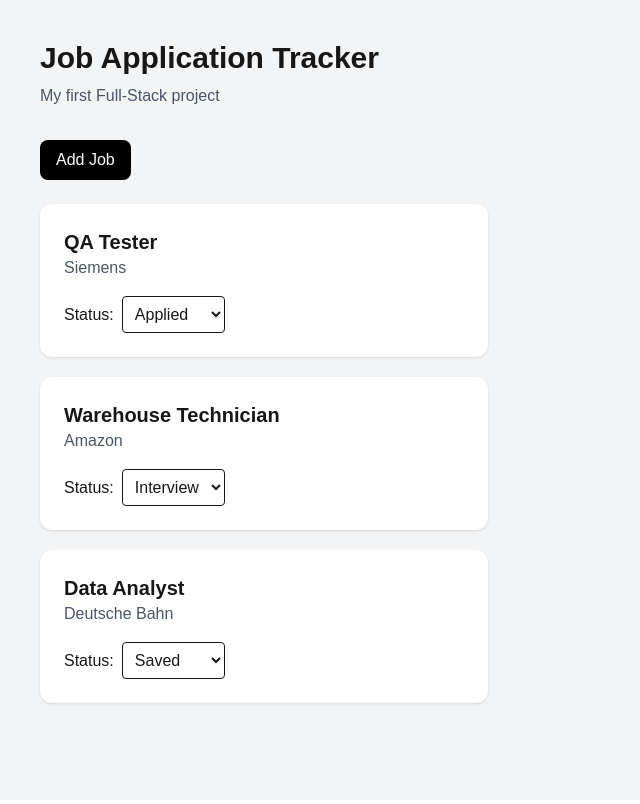
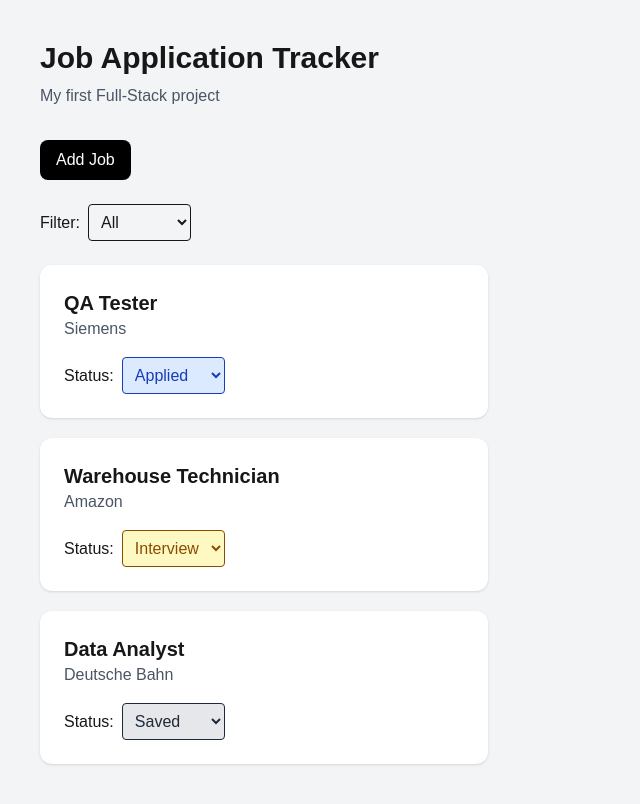
Before and after one commit to olena-tyshchenko/job-tracker, a Next.js app: page / in a window 1280 px wide. Shown: the whole page, without its empty margins (0-640 px from the left). Built offline with nearby package versions, Linux system fonts and the light colour scheme.

Commit message:
Add status colors and filter

```diff
--- a/app/JobCard.tsx
+++ b/app/JobCard.tsx
@@ -1,3 +1,11 @@
+const statusStyles = {
+  Saved: "bg-gray-200 text-gray-800",
+  Applied: "bg-blue-100 text-blue-800",
+  Interview: "bg-yellow-100 text-yellow-800",
+  Offer: "bg-green-100 text-green-800",
+  Rejected: "bg-red-100 text-red-800",
+};
+
 type JobCardProps = {
   id: number;
   position: string;
@@ -25,7 +33,9 @@ export default function JobCard({
         <select
           value={status}
           onChange={(event) => onStatusChange(id, event.target.value)}
-          className="rounded border p-2"
+          className={`rounded border p-2 font-medium ${
+            statusStyles[status as keyof typeof statusStyles]
+          }`}
         >
           <option value="Saved">Saved</option>
           <option value="Applied">Applied</option>
--- a/app/page.tsx
+++ b/app/page.tsx
@@ -30,6 +30,7 @@ export default function Home() {
   const [status, setStatus] = useState("Saved");
   const [company, setCompany] = useState("");
   const [jobs, setJobs] = useState(initialJobs);
+  const [filter, setFilter] = useState("All");
 
   function addJob() {
     if (!position || !company) {
@@ -49,11 +50,15 @@ export default function Home() {
     setStatus("Saved");
     setShowForm(false);
   }
+
   function changeStatus(id: number, newStatus: string) {
     setJobs(
       jobs.map((job) => (job.id === id ? { ...job, status: newStatus } : job)),
     );
   }
+
+  const filteredJobs =
+    filter === "All" ? jobs : jobs.filter((job) => job.status === filter);
 
   return (
     <main className="min-h-screen bg-gray-100 p-10">
@@ -110,9 +115,25 @@ export default function Home() {
           </button>
         </div>
       )}
+      <div className="mb-6">
+        <label className="mr-2 font-medium">Filter:</label>
+
+        <select
+          value={filter}
+          onChange={(event) => setFilter(event.target.value)}
+          className="rounded border p-2"
+        >
+          <option value="All">All</option>
+          <option value="Saved">Saved</option>
+          <option value="Applied">Applied</option>
+          <option value="Interview">Interview</option>
+          <option value="Offer">Offer</option>
+          <option value="Rejected">Rejected</option>
+        </select>
+      </div>
 
       <div className="space-y-5">
-        {jobs.map((job) => (
+        {filteredJobs.map((job) => (
           <JobCard
             key={job.id}
             id={job.id}
```
